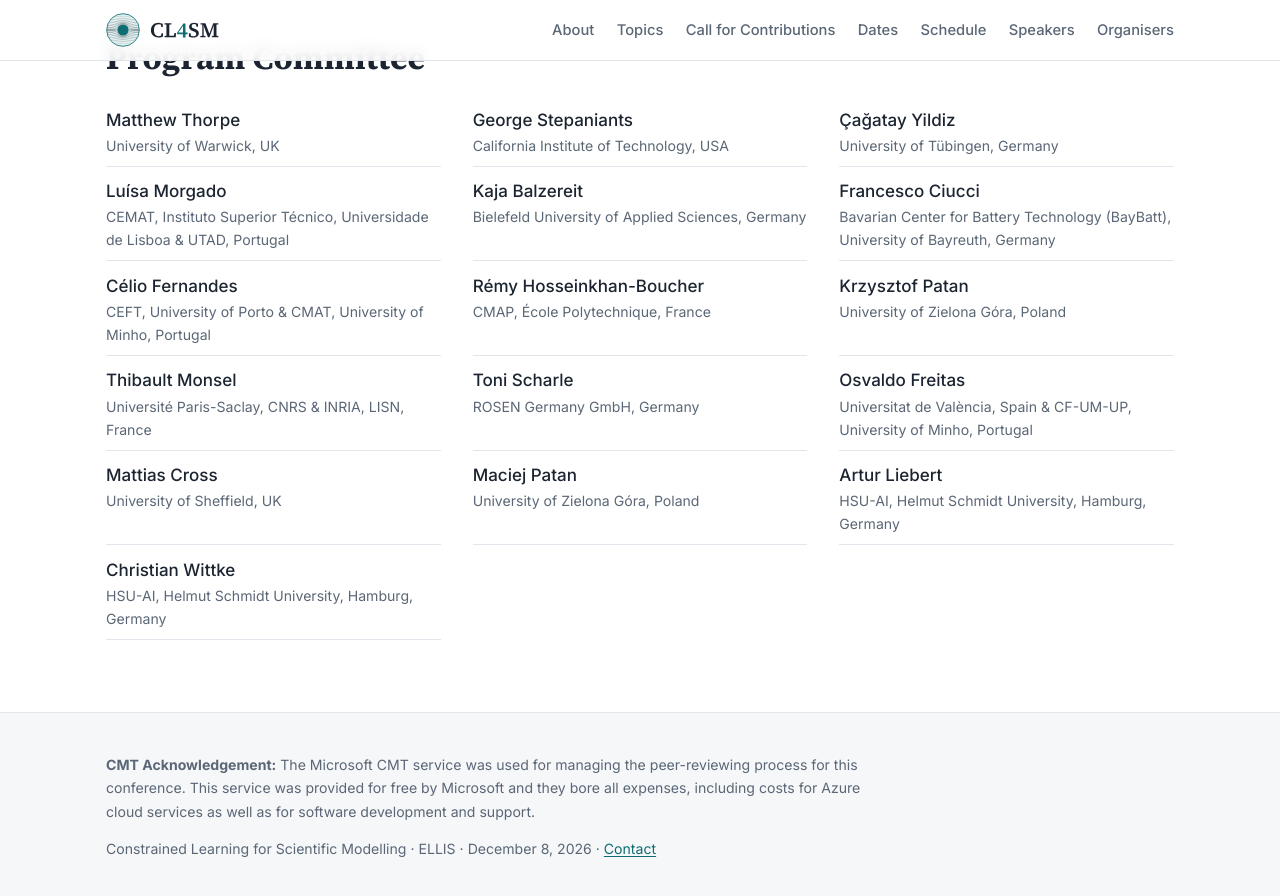
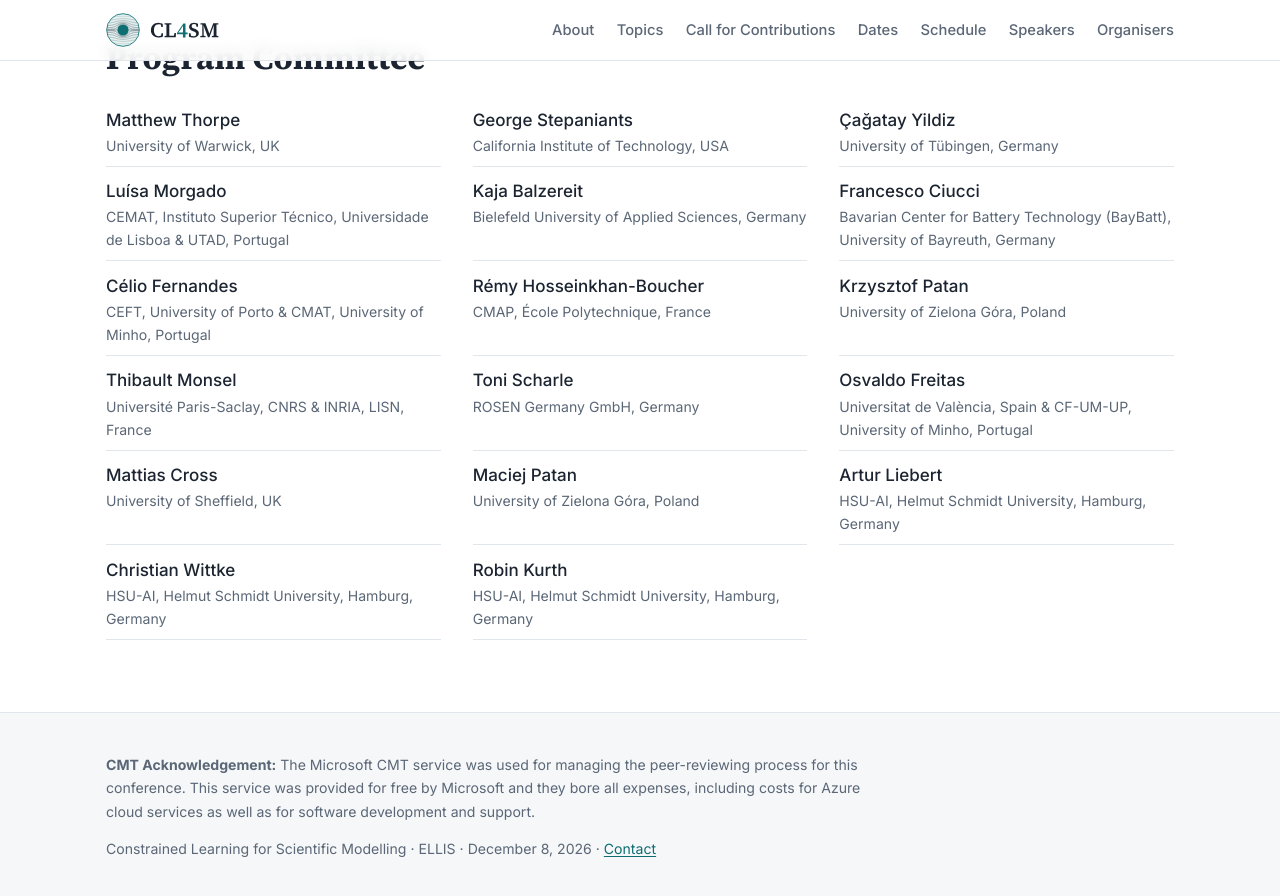
Before and after one commit to badulion/cl4sm_2026, a Jekyll site: the page built from index.html, in a window 1280 px wide and 900 px high, scrolled down 5580 px. Shown: the top 896 px of the window. Built offline with Jekyll 4.4.1, drawn with Linux system fonts in a browser that asks for light colours.

Commit message:
Add Robin Kurth to the list of affiliations

```diff
--- a/_data/pc.yml
+++ b/_data/pc.yml
@@ -30,3 +30,5 @@
   affiliation: HSU-AI, Helmut Schmidt University, Hamburg, Germany
 - name: Christian Wittke
   affiliation: HSU-AI, Helmut Schmidt University, Hamburg, Germany
+- name: Robin Kurth
+  affiliation: HSU-AI, Helmut Schmidt University, Hamburg, Germany
```
